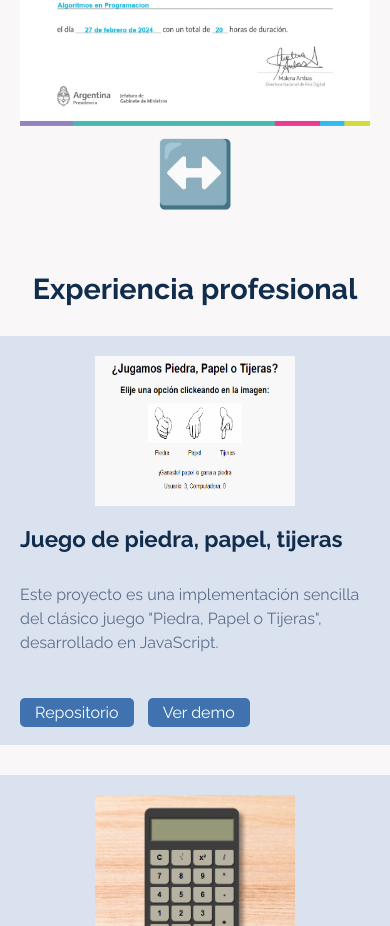
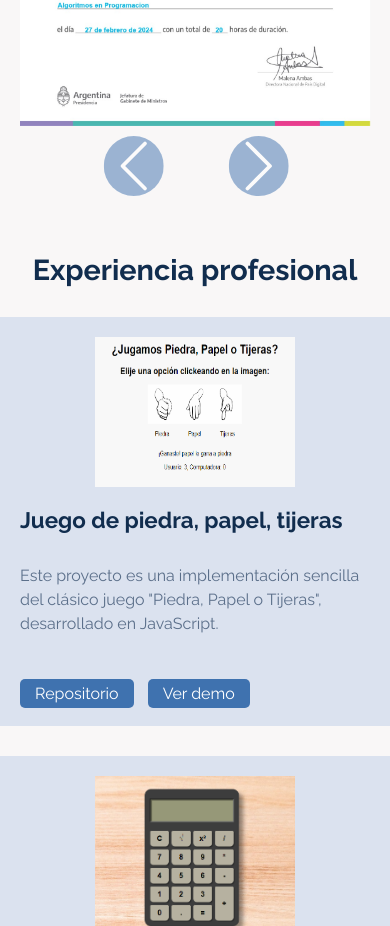
Before and after one commit to j-marcos-b/challenge-portafolio, a plain HTML site: page index.html in a window 390 px wide. Shown: the part 2315-3241 px from the top of the page. Drawn offline with nearby package versions, Linux system fonts and the light colour scheme.

Commit message:
se colocan abajo los botones de desplazamiento del carrusel

```diff
--- a/index.html
+++ b/index.html
@@ -224,8 +224,6 @@
                     </div>
                 </div>
 
-                <span class="flecha">↔️</span>
-
                 <button class="carousel-control-prev" type="button" data-bs-target="#carouselExample"
                     data-bs-slide="prev">
                     <span class="carousel-control-prev-icon" aria-hidden="true"></span>
--- a/styles.css
+++ b/styles.css
@@ -413,8 +413,8 @@ footer {
         top: 0;
         right: 0;
         padding: 0 10px 0 0;
-        margin: 30px 40px 0 0 ;
-        box-shadow: 0 0 0 100vmax  rgba(0, 0, 0, 0.5);
+        margin: 30px 40px 0 0;
+        box-shadow: 0 0 0 100vmax rgba(0, 0, 0, 0.5);
         background-color: rgba(255, 255, 255, 0.95)
     }
 
@@ -530,7 +530,20 @@ footer {
 
     .carousel-control-prev,
     .carousel-control-next {
-        display: none;
+        position: relative;
+        top: auto;
+        left: 50%;
+        transform: translateX(-50%);
+        margin-top: 10px;
+        display: inline-block;
+    }
+
+    .carousel-control-prev {
+        left: 34%;
+    }
+
+    .carousel-control-next {
+        left: 50%;
     }
 
     .material-symbols-outlined {
@@ -546,12 +559,4 @@ footer {
     .contacto img {
         display: none;
     }
-
-   .flecha {
-    font-size: 4rem;
-    display: flex;
-    justify-content: center;
-    color: var(--color-secundario);
 }
-
-}
```
Lines whose indentation alone changed are shown as unchanged.
